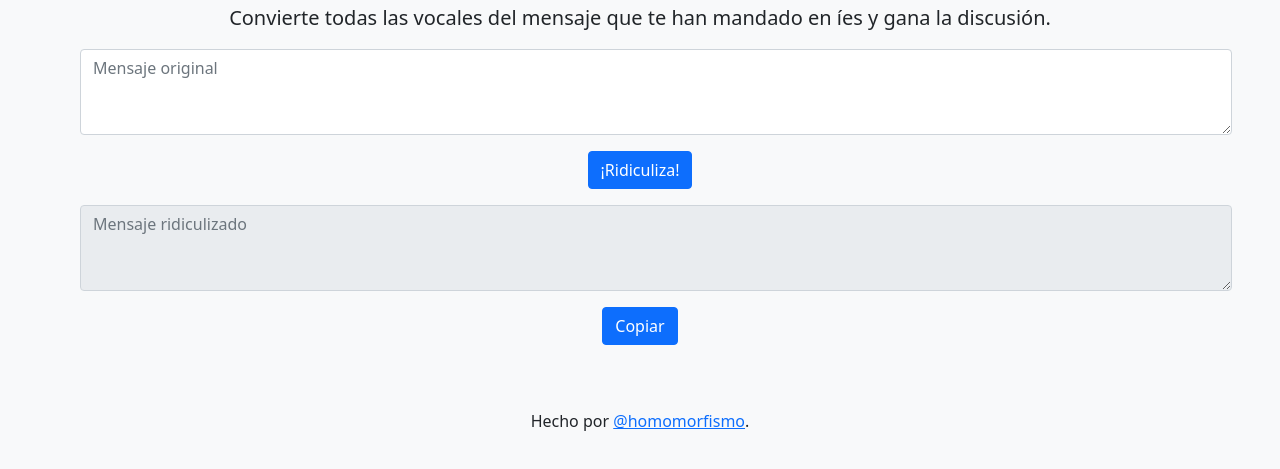
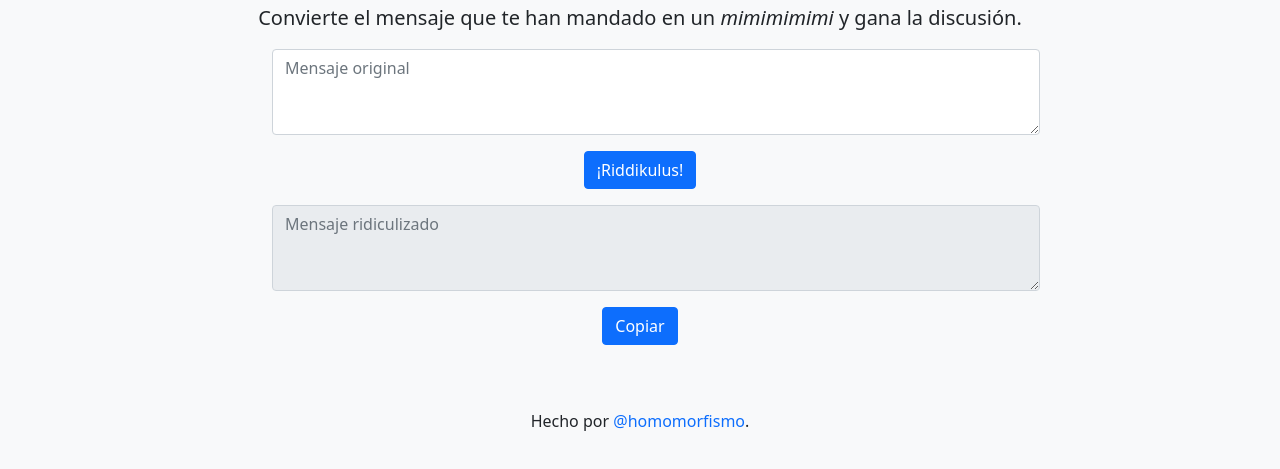
Before and after one commit to homomorfismo/ridiculizador, a plain HTML site: page index.html in a window 1280 px wide. Shown: the part 117-586 px from the top of the page. Drawn offline with nearby package versions, Linux system fonts and the light colour scheme.

Commit message:
sin ortografía

```diff
--- a/index.html
+++ b/index.html
@@ -2,6 +2,7 @@
 <html lang="en">
   <head>
     <!-- Required meta tags -->
+    <link rel="shortcut icon" href="favicon.png">
     <meta charset="utf-8">
     <meta name="viewport" content="width=device-width, initial-scale=1">
     <!-- Bootstrap CSS -->
@@ -16,17 +17,17 @@
 
   <main class="p-5">
     <h1>Ridiculizador</h1>
-    <p class="lead">Convierte todas las vocales del mensaje que te han mandado en íes y gana la discusión.</p>
-    <div class="mb-3">
+    <p class="lead">Convierte el mensaje que te han mandado en un <i>mimimimimi</i> y gana la discusión.</p>
+    <div class="mb-3 col-md-8" style="margin:auto">
       <textarea class="form-control m-3 rounded" id="original" rows="3" placeholder="Mensaje original"></textarea>
-      <button class="btn btn-primary" onclick="vowelToi()">¡Ridiculiza!</button>
+      <button class="btn btn-primary" onclick="vowelToi()">¡Riddikulus!</button>
       <textarea class="form-control m-3 rounded" id="ridiculizado" rows="3" placeholder="Mensaje ridiculizado" disabled></textarea>
       <button class="btn btn-primary" onclick="copyText()">Copiar</button>
     </div>
   </main>
 
   <footer class="mt-auto text-dark-50">
-    <p>Hecho por <a href="https://twitter.com/homomorfismo" >@homomorfismo</a>.</p>
+    <p>Hecho por <a href="https://twitter.com/homomorfismo" target="_blank" style="text-decoration: none">@homomorfismo</a>.</p>
   </footer>
 </div>
 
--- a/script.js
+++ b/script.js
@@ -2,7 +2,7 @@ function vowelToi() {
 
   var original = document.getElementById('original').value;
   var newText = original.replaceAll(/[AEOU]/g,'I')
-  newText = newText.replaceAll(/[aeou]/g,'i')
+  newText = newText.replaceAll(/[aeouü]/g,'i')
   newText = newText.replaceAll(/[ÁÉÚÓ]/g,'Í')
   newText = newText.replaceAll(/[áéóú]/g,'í')
 
```
Also changed, not shown: favicon.png (added), mimimi.gif (added).
